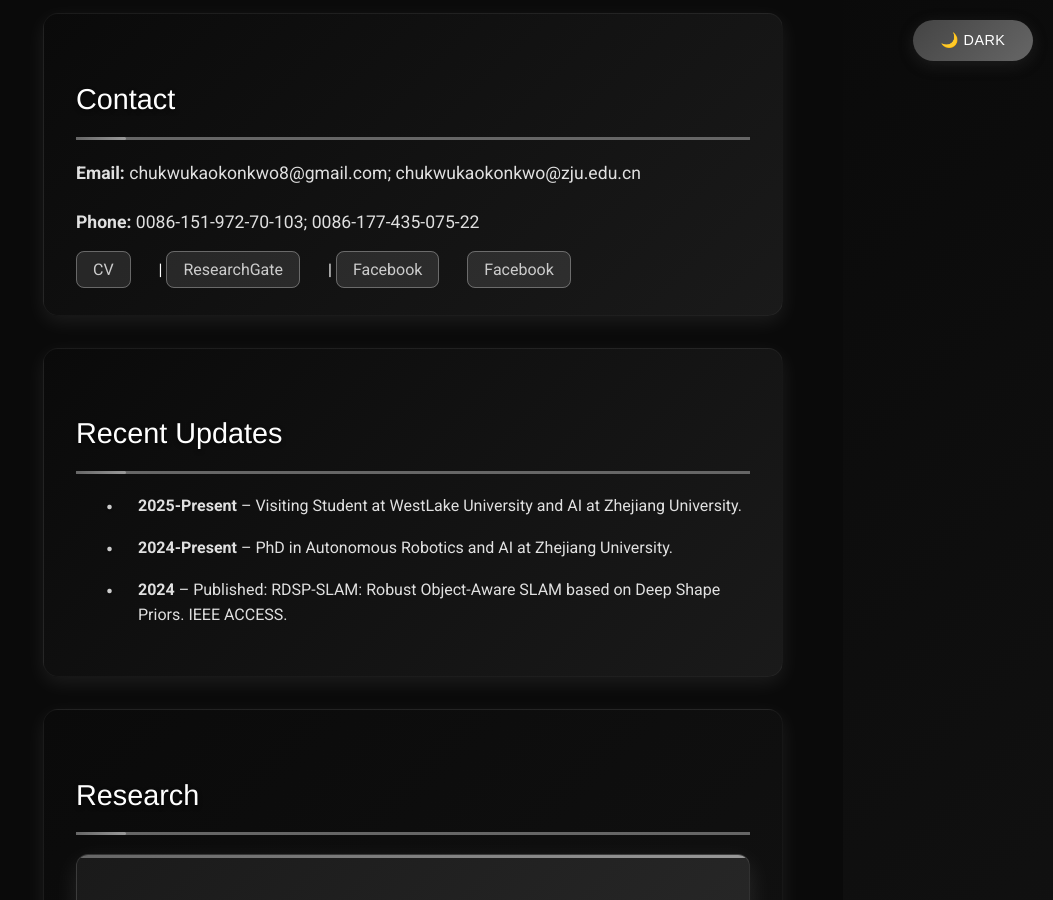
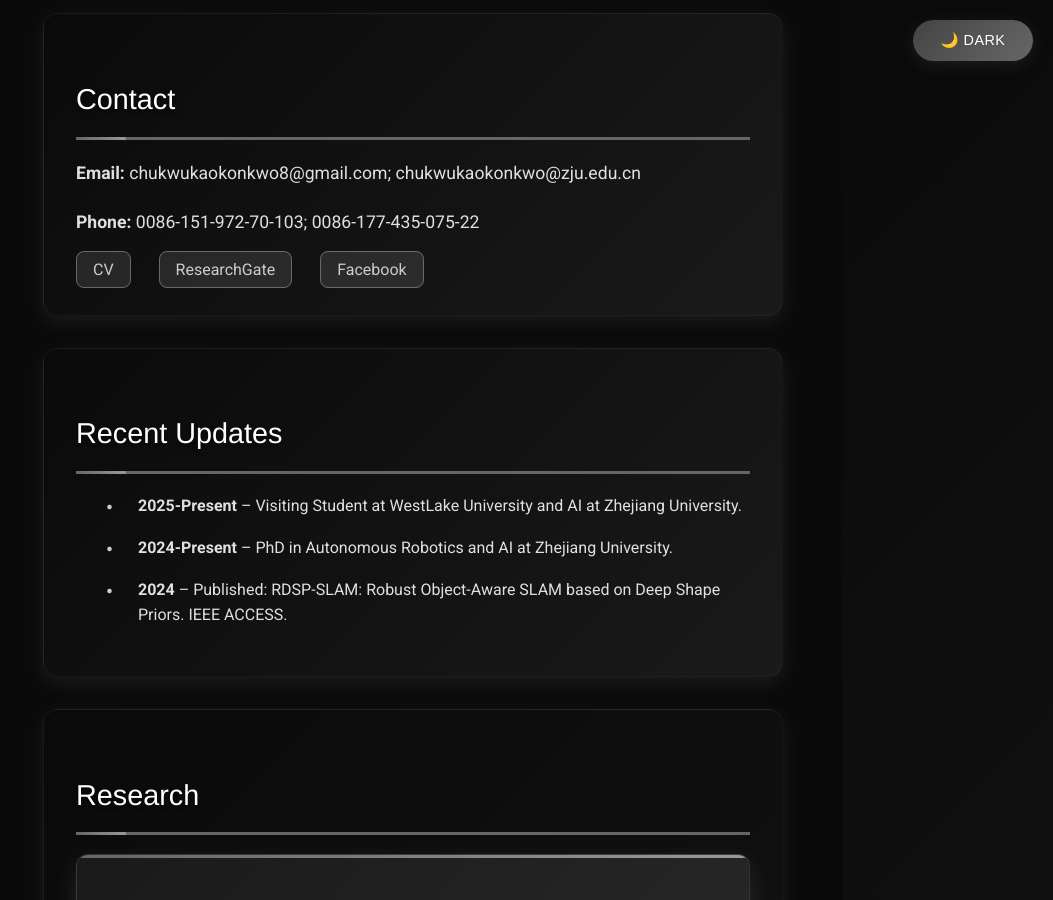
Before and after one commit to MosesChuka/MosesChuka.github.io, a Jekyll site: the page built from index.md, in a window 1280 px wide and 900 px high, scrolled down 840 px. Shown: the whole window, without its empty margins (227-1280 px from the left). Built offline with Jekyll 4.4.1, drawn with Linux system fonts in a browser that asks for light colours; our own code applies the rules of GitHub Pages for plain Markdown files.

Commit message:
remove dumacations on fb rg cv

```diff
--- a/index.md
+++ b/index.md
@@ -29,10 +29,10 @@ description: Moses Chukwuka's website
 <p><strong>Email:</strong> chukwukaokonkwo8@gmail.com; chukwukaokonkwo@zju.edu.cn</p>
 <p><strong>Phone:</strong> 0086-151-972-70-103; 0086-177-435-075-22</p>
 <div class="links">
-<a href="/static/Okonkwo%20Moses%20Chukwuka%20ZJU-CV.pdf">CV</a> |
-<a href="https://www.researchgate.net/profile/Moses-Okonkwo">ResearchGate</a> |
+<a href="/static/Okonkwo%20Moses%20Chukwuka%20ZJU-CV.pdf">CV</a>
+<a href="https://www.researchgate.net/profile/Moses-Okonkwo">ResearchGate</a>
 <a href="https://www.facebook.com/Chukwuka.0konkwo1">Facebook</a>
-<a href="https://www.linkedin.com/in/moses-okonkwo-02b079130">Facebook</a>
+
 </div>
 </section>
 
```
